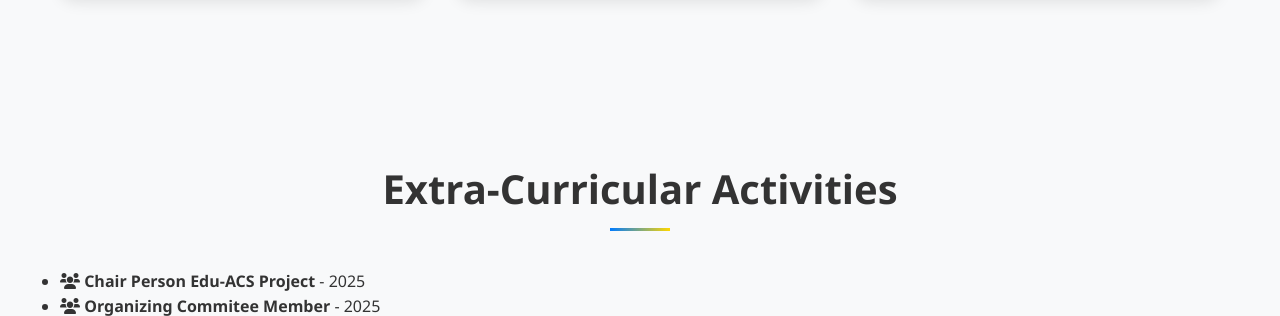
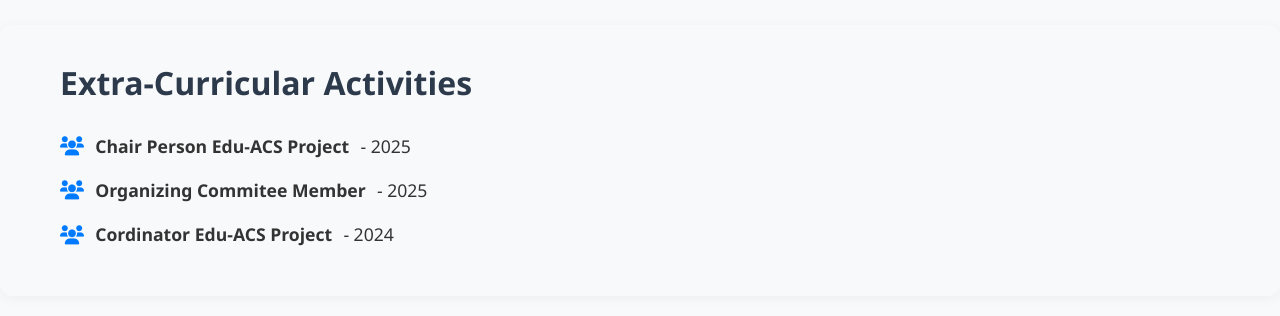
Before and after one commit to KavishkaVenuka/PortFolio-, a plain HTML site: page index.html in a window 1280 px wide. Shown: the part 2484-2800 px from the top of the page. Drawn offline with Linux system fonts and the light colour scheme.

Commit message:
Added the styling

```diff
--- a/style.css
+++ b/style.css
@@ -212,23 +212,40 @@ section {
     padding: 80px 0;
 }
 
-.section-title {
-    text-align: center;
-    font-size: 2.5rem;
-    margin-bottom: 3rem;
-    color: #333;
-    position: relative;
+/* Section backgrounds and card effect */
+.extra-curricular, .achievements, .certifications {
+    background: #f8f9fa;
+    border-radius: 12px;
+    box-shadow: 0 2px 12px rgba(0,0,0,0.05);
+    margin: 2rem 0;
+    padding: 2rem 0;
 }
 
-.section-title::after {
-    content: '';
-    position: absolute;
-    bottom: -10px;
-    left: 50%;
-    transform: translateX(-50%);
-    width: 60px;
-    height: 3px;
-    background: linear-gradient(90deg, #007bff, #ffd700);
+/* Section titles */
+.section-title {
+    color: #2d3a4b;
+    margin-bottom: 1.5rem;
+    font-size: 2rem;
+    font-weight: 700;
+}
+
+/* List styling */
+.activities-list, .achievements-list, .certifications-list {
+    list-style: none;
+    padding: 0;
+}
+
+.activities-list li, .achievements-list li, .certifications-list li {
+    font-size: 1.1rem;
+    margin-bottom: 1rem;
+    display: flex;
+    align-items: center;
+    gap: 0.7rem;
+}
+
+.activities-list li i, .achievements-list li i, .certifications-list li i {
+    color: #007bff;
+    font-size: 1.2rem;
 }
 
 /* About Section */
```
Also changed, not shown: images/usjp_logo.png (added).
